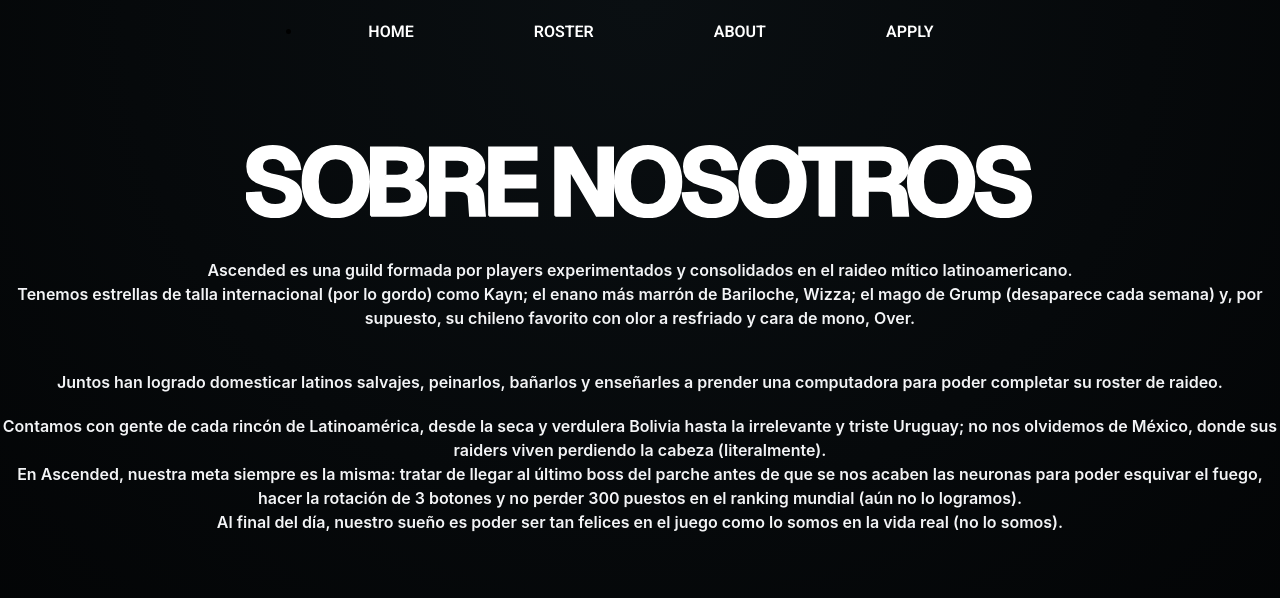
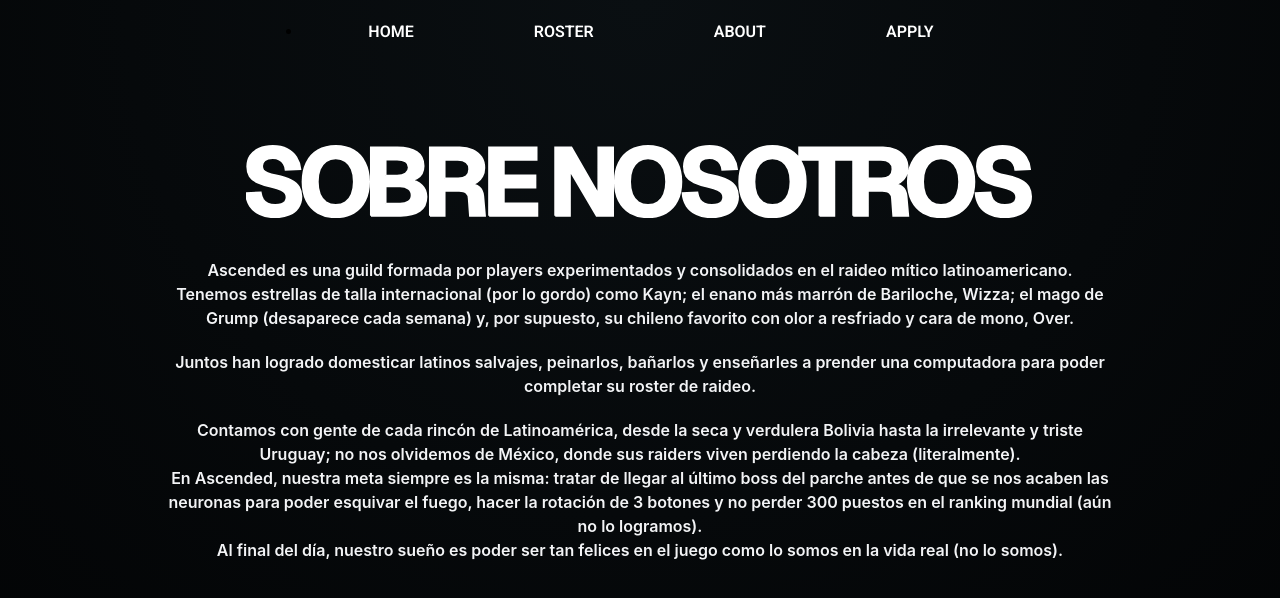
Before and after one commit to wMageblood/nightdrive, a React (Vite) app: page /about in a window 1280 px wide. Shown: the top 598 px of the page. Built offline with nearby package versions, Linux system fonts and the light colour scheme.

Commit message:
added mb-10 to About.tsx

```diff
--- a/src/pages/About.tsx
+++ b/src/pages/About.tsx
@@ -9,15 +9,15 @@ const About = () => {
         <AboutTitle />
       </div>
 
-      <div className="*:text-center *:text-title *:font-600">
-        <p className="my-10">
+      <div className="*:text-center *:text-title *:font-600 w-3/4 mx-auto">
+        <p className="my-5">
           Ascended es una guild formada por players experimentados y consolidados en el raideo mítico latinoamericano. <br/>
           Tenemos estrellas de talla internacional (por lo gordo) como Kayn; el enano más marrón de Bariloche, Wizza; el mago de Grump (desaparece cada semana) y, por supuesto, su chileno favorito con olor a resfriado y cara de mono, Over. <br/>
         </p>
         <p className="my-5">
           Juntos han logrado domesticar latinos salvajes, peinarlos, bañarlos y enseñarles a prender una computadora para poder completar su roster de raideo.
         </p>
-        <p>
+        <p className="my-5 mb-10">
           Contamos con gente de cada rincón de Latinoamérica, desde la seca y verdulera Bolivia hasta la irrelevante y triste Uruguay; no nos olvidemos de México, donde sus raiders viven perdiendo la cabeza (literalmente). <br/>
           En Ascended, nuestra meta siempre es la misma: tratar de llegar al último boss del parche antes de que se nos acaben las neuronas para poder esquivar el fuego, hacer la rotación de 3 botones y no perder 300 puestos en el ranking mundial (aún no lo logramos). <br/>
           Al final del día, nuestro sueño es poder ser tan felices en el juego como lo somos en la vida real (no lo somos).
```
